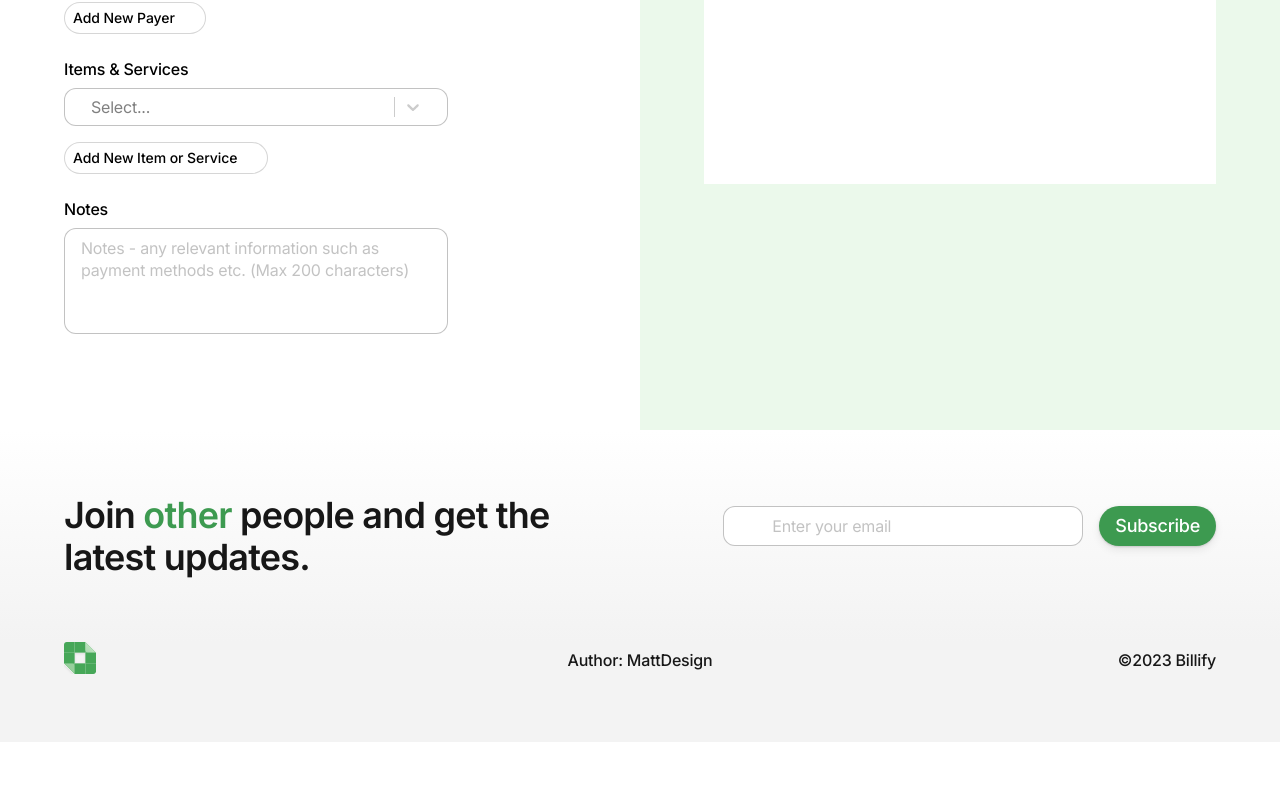
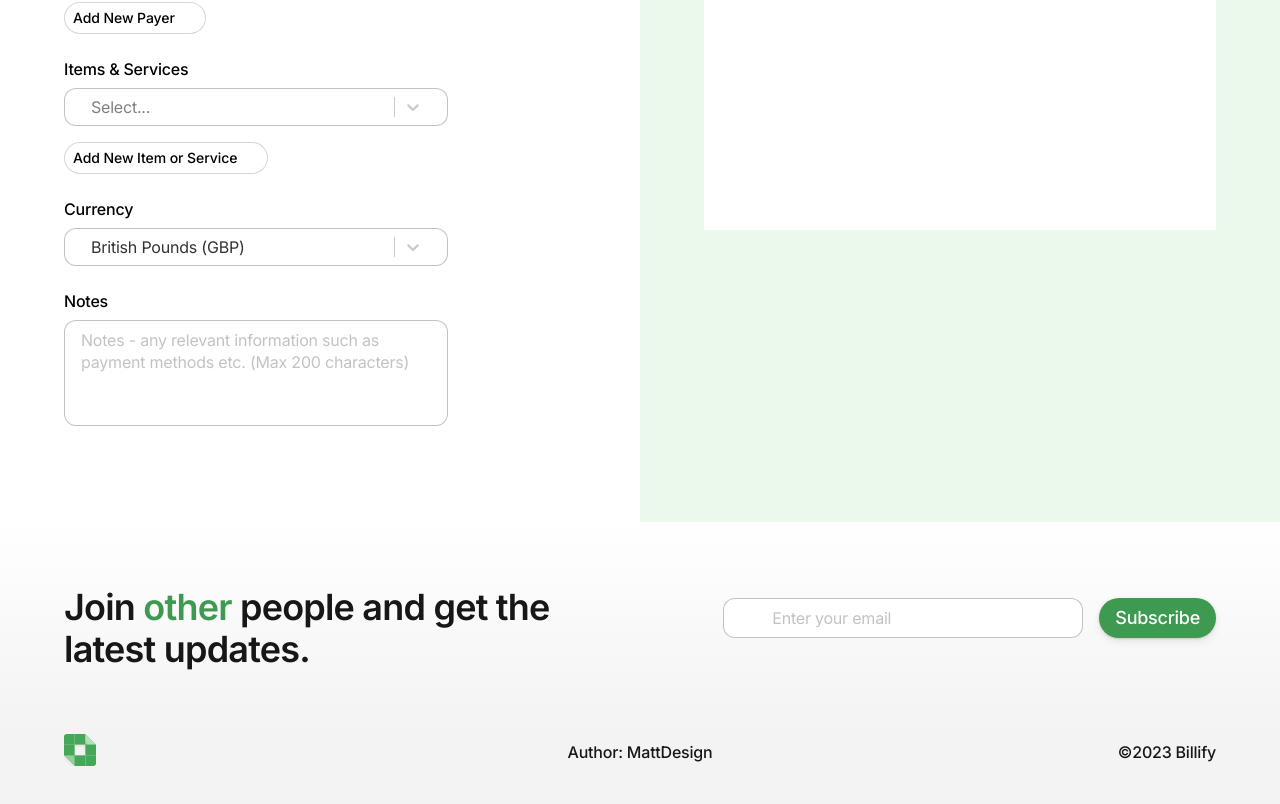
Before and after one commit to MateMarzec/Billify, a React (Vite) app: page /generate in a window 1280 px wide. Shown: the part 854-1658 px from the top of the page. Before the commit the page ends 1596 px from the top, so only its background shows below. Built offline with nearby package versions, Linux system fonts and the light colour scheme; some icons are missing.

Commit message:
Currency

```diff
--- a/src/components/Footer.jsx
+++ b/src/components/Footer.jsx
@@ -1,4 +1,5 @@
 import { Link } from "react-router-dom";
+import { ToastContainer } from "react-toastify";
 import Newsletter from "./Newsletter";
 import Logo from "/logo.svg";
 import classes from "./Footer.module.css";
@@ -6,6 +7,18 @@ import classes from "./Footer.module.css";
 function Footer() {
   return (
     <div>
+      <ToastContainer
+        position="top-right"
+        autoClose={5000}
+        hideProgressBar={false}
+        newestOnTop={false}
+        closeOnClick
+        rtl={false}
+        pauseOnFocusLoss
+        draggable
+        pauseOnHover
+        theme="colored"
+      />
       <Newsletter />
       <footer className={classes.footer}>
         <div className={classes.container}>
--- a/src/routes/Generate.jsx
+++ b/src/routes/Generate.jsx
@@ -42,6 +42,12 @@ function Generate() {
     year: "numeric",
   });
 
+  const currency = [
+    { value: "$", label: "British Pounds (GBP)" },
+    { value: "PLN", label: "Polish Zloty (PLN)" },
+    { value: "£", label: "US Dollars (USD)" },
+  ];
+
   const [formData, setFormData] = useState({
     title: "",
     date: formattedDate,
@@ -51,6 +57,7 @@ function Generate() {
     billToName: "",
     billToAddress: {},
     items: [],
+    currency: "£",
     notes: "",
   });
   const [dueDateEnabled, setDueDateEnabled] = useState(false);
@@ -372,6 +379,13 @@ function Generate() {
     });
   };
 
+  const handleCurrencySelectChange = (e) => {
+    setFormData({
+      ...formData,
+      currency: e.value,
+    });
+  };
+
   const handleOpenPreview = () => {
     setPreviewOpen(true);
   };
@@ -530,6 +544,17 @@ function Generate() {
                 )}
               </div>
 
+              <div className={classes.select}>
+                <label htmlFor="currency">Currency</label>
+                <Select
+                  onChange={handleCurrencySelectChange}
+                  classNamePrefix="select"
+                  name="currency"
+                  options={currency}
+                  defaultValue={currency[0]}
+                />
+              </div>
+
               <div>
                 <label htmlFor="notes">Notes</label>
                 <div className="input-wrapper">
@@ -624,8 +649,32 @@ function Generate() {
               ) : (
                 Object.values(formData.items).map((item, index) => (
                   <p key={index}>
-                    {item.itemName}, {item.itemDescription}, ${item.itemPrice},
-                    {item.itemQuantity}, {item.itemPrice * item.itemQuantity}
+                    {item.itemName}, {item.itemDescription},{" "}
+                    {formData.currency === "£" && (
+                      <>
+                        {formData.currency}
+                        {item.itemPrice}
+                      </>
+                    )}
+                    {formData.currency !== "£" && (
+                      <>
+                        {item.itemPrice}
+                        {formData.currency}
+                      </>
+                    )}
+                    ,{item.itemQuantity},{" "}
+                    {formData.currency === "£" && (
+                      <>
+                        {formData.currency}
+                        {item.itemPrice * item.itemQuantity}
+                      </>
+                    )}
+                    {formData.currency !== "£" && (
+                      <>
+                        {item.itemPrice * item.itemQuantity}
+                        {formData.currency}
+                      </>
+                    )}
                   </p>
                 ))
               )}
--- a/src/routes/RootLayout.jsx
+++ b/src/routes/RootLayout.jsx
@@ -1,7 +1,6 @@
 import { Outlet } from "react-router-dom";
 import Navigation from "../components/Navigation";
 import Footer from "../components/Footer";
-import { ToastContainer } from "react-toastify";
 
 function RootLayout() {
   return (
@@ -9,18 +8,6 @@ function RootLayout() {
       <Navigation />
       <Outlet />
       <Footer />
-      <ToastContainer
-        position="top-right"
-        autoClose={5000}
-        hideProgressBar={false}
-        newestOnTop={false}
-        closeOnClick
-        rtl={false}
-        pauseOnFocusLoss
-        draggable
-        pauseOnHover
-        theme="colored"
-      />
     </>
   );
 }
```
